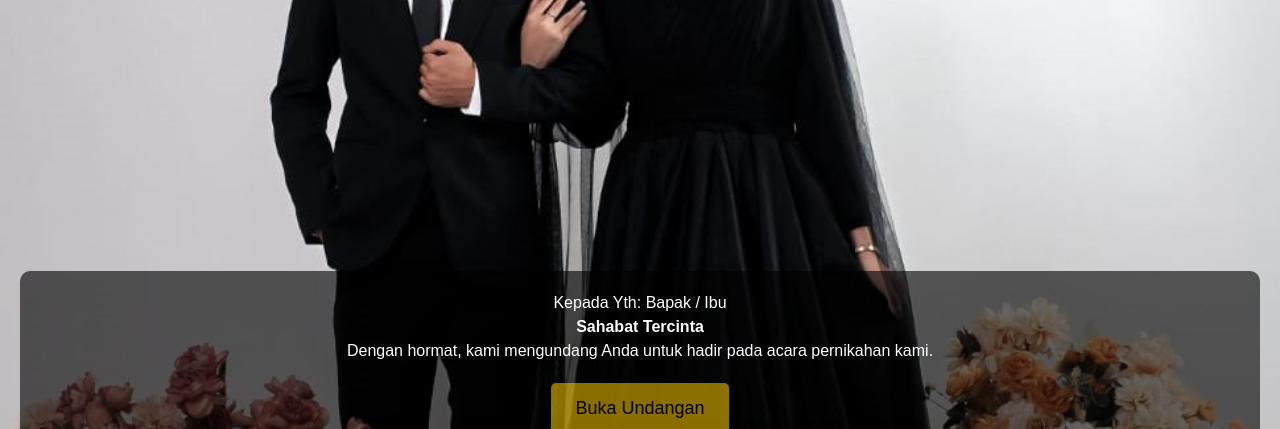
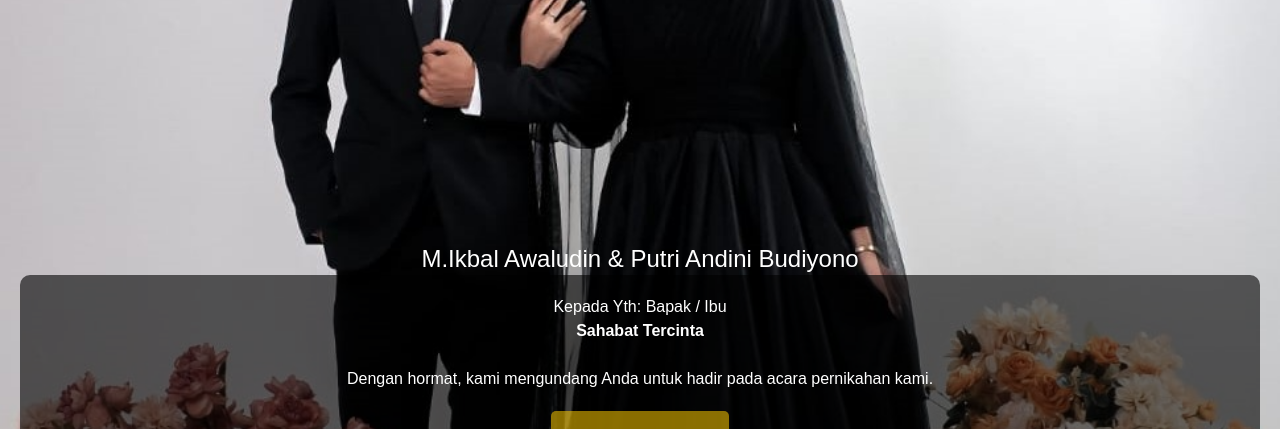
Before and after one commit to andi254616/ndangan.html-nama-, a plain HTML site: page index.html in a window 1280 px wide. Shown: the top 429 px of the page. Drawn offline with nearby package versions, Linux system fonts and the light colour scheme.

Commit message:
Update index.html

```diff
--- a/index.html
+++ b/index.html
@@ -114,6 +114,10 @@
         }
     </style>
 </head>
+<div class="text-white-400">
+		<h2 class="text-2xl shimmer fade-in-left">M.Ikbal Awaludin & Putri Andini Budiyono</h2>
+
+</div>
 <body>
     <div class="container">
 
@@ -123,7 +127,7 @@
 
 
         <span>Kepada Yth: Bapak / Ibu</span>
-        <p><strong id="namaPenerima">Sahabat Tercinta</strong></p>
+        <p><strong id="namaPenerima">Sahabat Tercinta</strong></p><br>
         <p>Dengan hormat, kami mengundang Anda untuk hadir pada acara pernikahan kami.</p>
         <button class="btn" onclick="bukaUndangan()">Buka Undangan</button>
 		<div class="flex flex-col items-center justify-center  p-1 rounded-lg shadow-2xl transform transition-transform hover:scale-105 duration-300">
```
